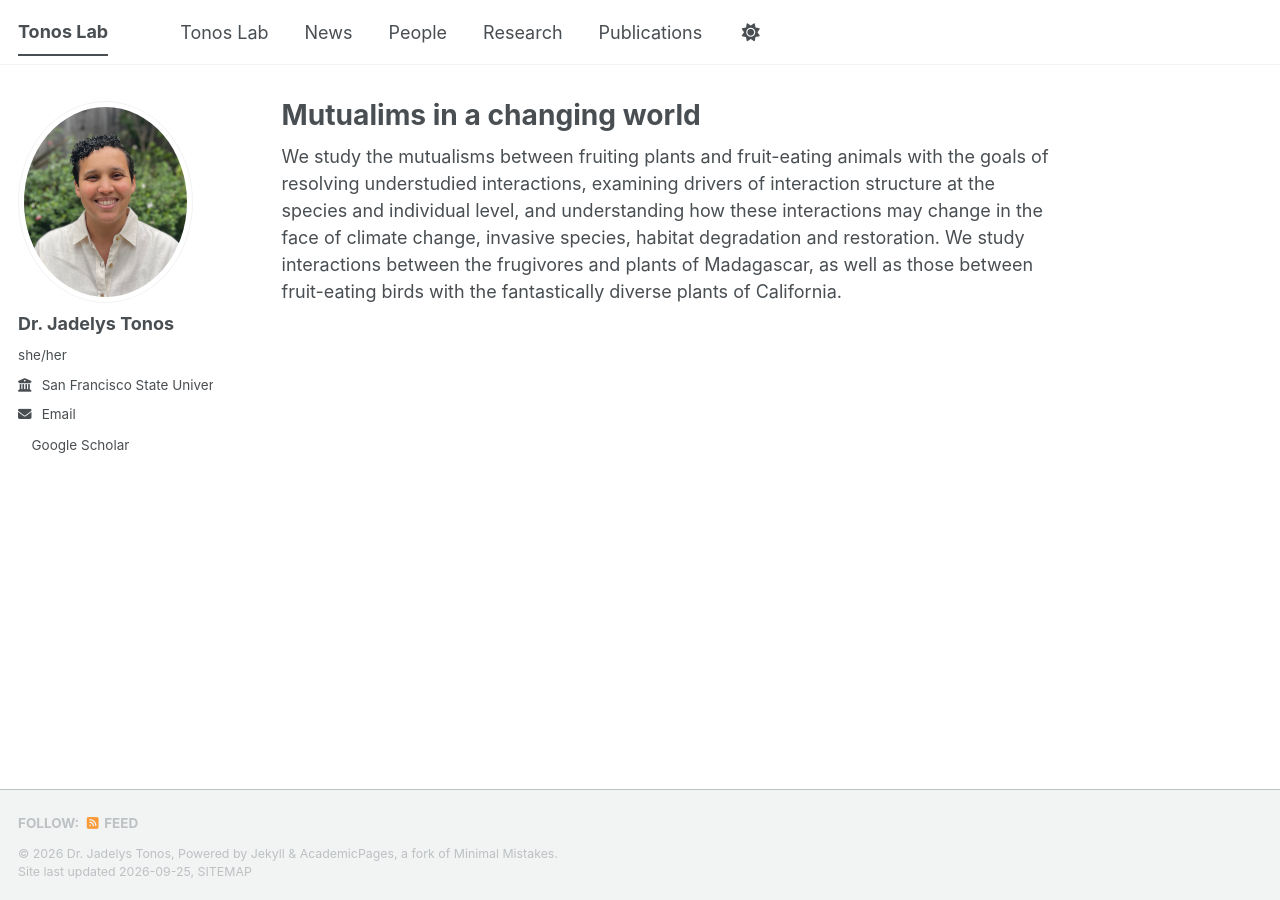
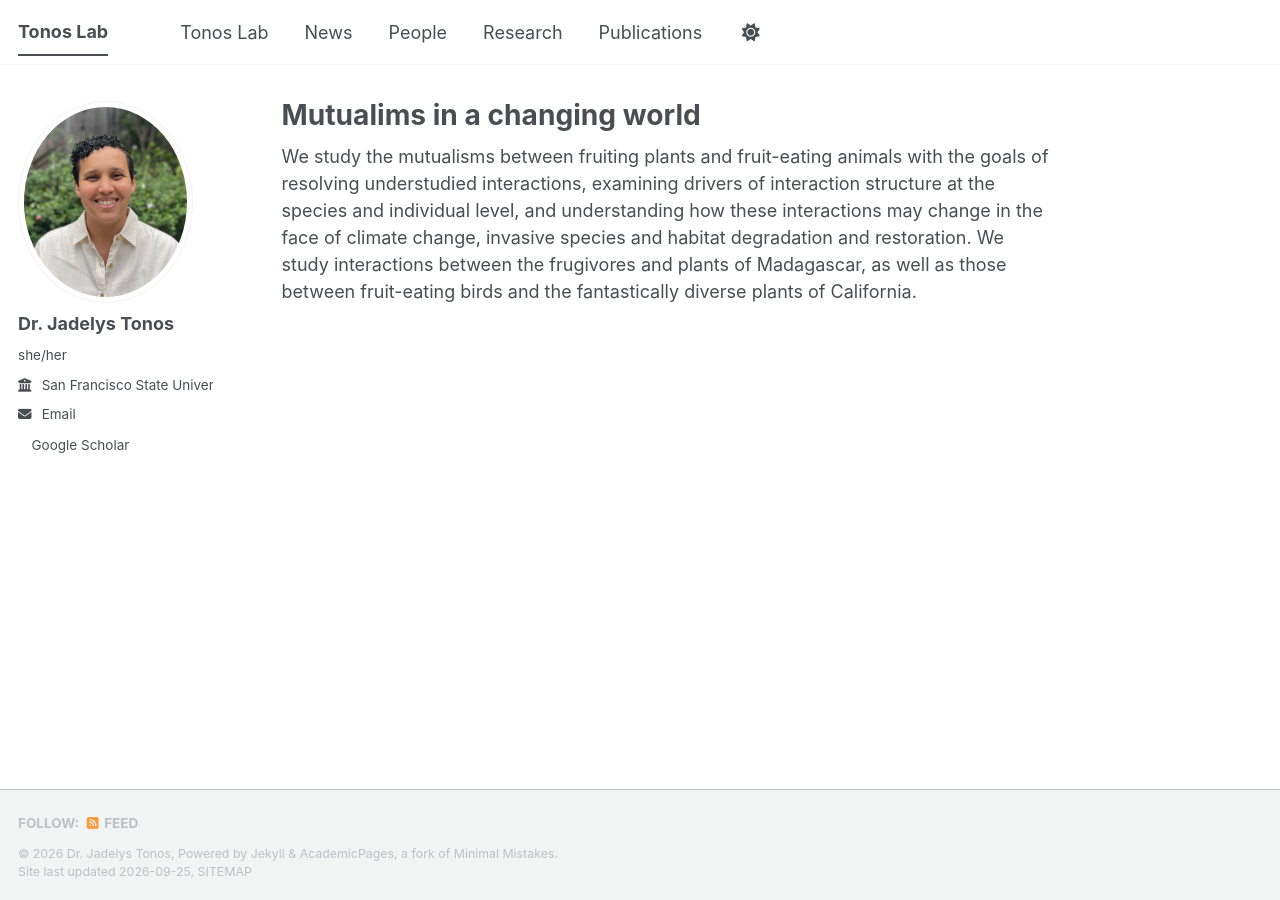
Before and after one commit to jtonos/jtonos.github.io, a Jekyll site: the page built from _pages/about.md, in a window 1280 px wide. Built offline with Jekyll 4.4.1, drawn with Linux system fonts in a browser that asks for light colours; a style sheet for code colours, icons or effects is not loaded.

Commit message:
Update about.md

```diff
--- a/_pages/about.md
+++ b/_pages/about.md
@@ -7,4 +7,4 @@ redirect_from:
   - /about.html
 ---
 
-We study the mutualisms between fruiting plants and fruit-eating animals with the goals of resolving understudied interactions, examining drivers of interaction structure at the species and individual level, and understanding how these interactions may change in the face of climate change, invasive species, habitat degradation and restoration. We study interactions between the frugivores and plants of Madagascar, as well as those between fruit-eating birds with the fantastically diverse plants of California.
+We study the mutualisms between fruiting plants and fruit-eating animals with the goals of resolving understudied interactions, examining drivers of interaction structure at the species and individual level, and understanding how these interactions may change in the face of climate change, invasive species and habitat degradation and restoration. We study interactions between the frugivores and plants of Madagascar, as well as those between fruit-eating birds and the fantastically diverse plants of California.
```
